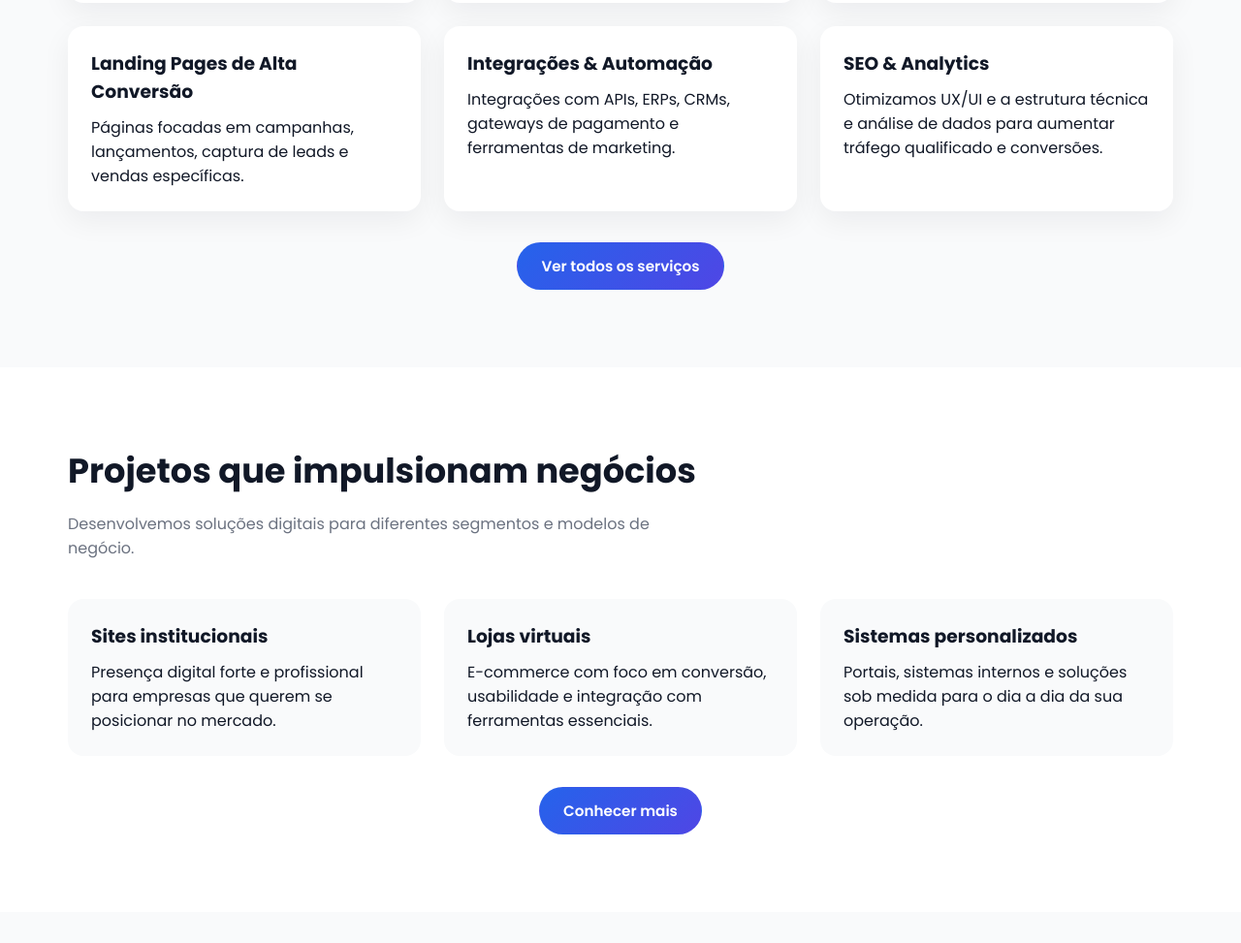
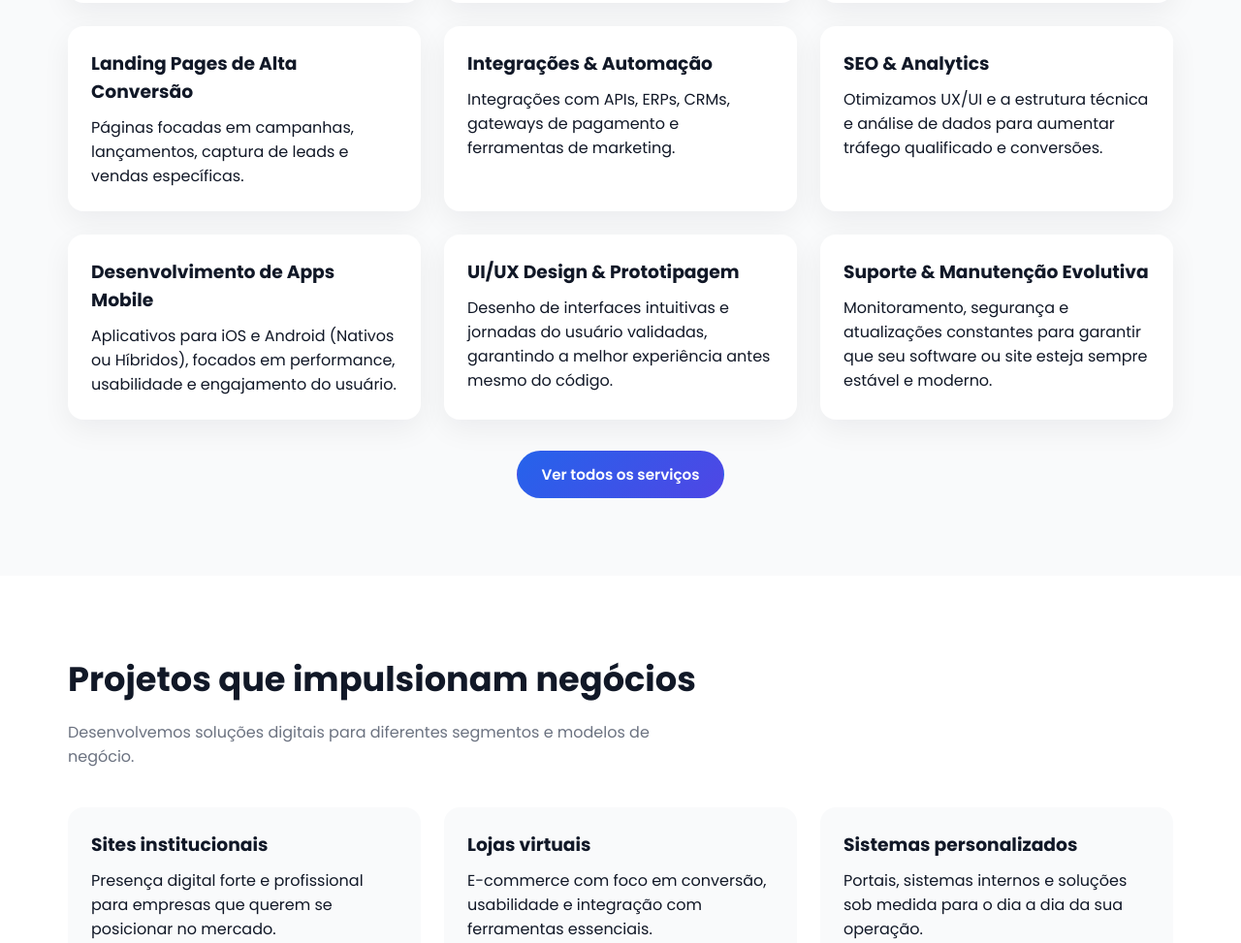
Before and after one commit to Jefferson23br/auctus, a PHP site: page / in a window 1280 px wide. Shown: the part 1720-2693 px from the top of the page at 97% size. Run offline with PHP 8.4, Linux system fonts and the light colour scheme.

Commit message:
Update index.php

```diff
--- a/index.php
+++ b/index.php
@@ -58,6 +58,20 @@ include 'templates/header.php';
                     <h3>SEO & Analytics</h3>
                     <p>Otimizamos UX/UI e a estrutura técnica e análise de dados para aumentar tráfego qualificado e conversões.</p>
                 </div>
+                <div class="service-card">
+                    <h3>Desenvolvimento de Apps Mobile</h3>
+                    <p>Aplicativos para iOS e Android (Nativos ou Híbridos), focados em performance, usabilidade e engajamento do usuário.</p>
+                </div>
+
+                <div class="service-card">
+                    <h3>UI/UX Design & Prototipagem</h3>
+                    <p>Desenho de interfaces intuitivas e jornadas do usuário validadas, garantindo a melhor experiência antes mesmo do código.</p>
+                </div>
+
+                <div class="service-card">
+                    <h3>Suporte & Manutenção Evolutiva</h3>
+                    <p>Monitoramento, segurança e atualizações constantes para garantir que seu software ou site esteja sempre estável e moderno.</p>
+                </div>
             </div>
             <div style="margin-top: 32px; text-align: center;">
                 <a href="servicos" class="btn btn-primary">Ver todos os serviços</a>
@@ -101,84 +115,81 @@ include 'templates/header.php';
             </div>
 
             <div class="insights-grid insights-grid-home">
-                <!-- Card 1 -->
+               <!-- Post 1 -->
                 <article class="insight-card">
-                    <a href="jensen-huang-historia-licoes-empresas-e-o-legado-de-um-visionario-da-tecnologia" class="insight-card-image-link">
-                        <img src="assets/images/posts/quem-e-Jensen-Huang.webp"
-                            alt="Jensen Huang: História, lições de um Legado"
-                            class="insight-card-image">
+                    <a href="o-sucesso-da-zara" class="insight-card-image-link">
+                        <img src="assets/images/posts/O-Grande-sucesso-da-Zara.webp"
+                             alt="O sucesso da Zara: Estratégias, inovação e impacto no varejo de moda"
+                             class="insight-card-image">
+                    </a>
+                    <div class="insight-card-content">
+                        <span class="insight-tag">E-Commerce</span>
+                        <h3>
+                            <a href="o-sucesso-da-zara">
+                                O sucesso da Zara: Estratégias, inovação e impacto no varejo de moda
+                            </a>
+                        </h3>
+                        <p>
+                            O sucesso da Zara é um fenômeno notável no mundo da moda e do varejo, atribuído a várias estratégias e inovações.
+                        </p>
+                        <div class="insight-meta">
+                            <span>Por Auctus Consultoria</span>
+                            <span>20/11/2025</span>
+                        </div>
+                    </div>
+                </article>
+                <!-- Post 2 -->
+                <article class="insight-card">
+                    <a href="a-ciencia-dos-precos" class="insight-card-image-link">
+                        <img src="assets/images/posts/A-Ciencia-dos-precos-Como-a-Psicologia-influencia-suas-vendas-e-lucros.webp"
+                             alt="A Ciência dos preços: Como a Psicologia influencia suas vendas e lucros"
+                             class="insight-card-image">
+                    </a>
+                    <div class="insight-card-content">
+                        <span class="insight-tag">Insight</span>
+                        <h3>
+                            <a href="a-ciencia-dos-precos">
+                                A Ciência dos preços: Como a Psicologia influencia suas vendas e lucros
+                            </a>
+                        </h3>
+                        <p>
+                            Compreender a importância da psicologia dos preços é fundamental para qualquer negócio que deseje conquistar e reter clientes de forma eficaz.
+                        </p>
+                        <div class="insight-meta">
+                            <span>Por Auctus Consultoria</span>
+                            <span>19/11/2025</span>
+                        </div>
+                    </div>
+                </article>
+                <!-- Post 3 -->
+                <article class="insight-card">
+                    <a href="caito-maia-historia-licoes-e-legado" class="insight-card-image-link">
+                        <img src="assets/images/posts/Quem-e-Caito-Maia.webp"
+                             alt="Caito Maia: História, lições, empresas e o legado de um empreendedor visionário"
+                             class="insight-card-image">
                     </a>
                     <div class="insight-card-content">
                         <span class="insight-tag">Personalidades</span>
                         <h3>
-                            <a href="jensen-huang-historia-licoes-empresas-e-o-legado-de-um-visionario-da-tecnologia">
-                                Jensen Huang: História, lições de um Legado
+                            <a href="caito-maia-historia-licoes-e-legado">
+                                Caito Maia: História, lições de um Legado
                             </a>
                         </h3>
                         <p>
-                            Jensen Huang, oficialmente Jen-Hsun Huang, é um empresário e engenheiro elétrico taiwanês-americano, conhecido por ser o cofundador, presidente e CEO da NVIDIA,...
+                            Caito Maia é um renomado empresário brasileiro, conhecido principalmente por ser o fundador da Chilli Beans, a maior marca de óculos e acessórios da América Latina. ...
                         </p>
                         <div class="insight-meta">
                             <span>Por Auctus Consultoria</span>
-                            <span>17/11/2025</span>
+                            <span>18/11/2025</span>
                         </div>
                     </div>
                 </article>
-
-                <!-- Card 2 -->
+                <!-- Post 4 -->
                 <article class="insight-card">
                     <a href="jensen-huang-historia-licoes-empresas-e-o-legado-de-um-visionario-da-tecnologia" class="insight-card-image-link">
                         <img src="assets/images/posts/quem-e-Jensen-Huang.webp"
-                            alt="Jensen Huang: História, lições de um Legado"
-                            class="insight-card-image">
-                    </a>
-                    <div class="insight-card-content">
-                        <span class="insight-tag">Personalidades</span>
-                        <h3>
-                            <a href="jensen-huang-historia-licoes-empresas-e-o-legado-de-um-visionario-da-tecnologia">
-                                Jensen Huang: História, lições de um Legado
-                            </a>
-                        </h3>
-                        <p>
-                            Jensen Huang, oficialmente Jen-Hsun Huang, é um empresário e engenheiro elétrico taiwanês-americano, conhecido por ser o cofundador, presidente e CEO da NVIDIA,...
-                        </p>
-                        <div class="insight-meta">
-                            <span>Por Auctus Consultoria</span>
-                            <span>17/11/2025</span>
-                        </div>
-                    </div>
-                </article>
-
-                <!-- Card 3 -->
-                <article class="insight-card">
-                    <a href="jensen-huang-historia-licoes-empresas-e-o-legado-de-um-visionario-da-tecnologia" class="insight-card-image-link">
-                        <img src="assets/images/posts/quem-e-Jensen-Huang.webp"
-                            alt="Jensen Huang: História, lições de um Legado"
-                            class="insight-card-image">
-                    </a>
-                    <div class="insight-card-content">
-                        <span class="insight-tag">Personalidades</span>
-                        <h3>
-                            <a href="jensen-huang-historia-licoes-empresas-e-o-legado-de-um-visionario-da-tecnologia">
-                                Jensen Huang: História, lições de um Legado
-                            </a>
-                        </h3>
-                        <p>
-                            Jensen Huang, oficialmente Jen-Hsun Huang, é um empresário e engenheiro elétrico taiwanês-americano, conhecido por ser o cofundador, presidente e CEO da NVIDIA,...
-                        </p>
-                        <div class="insight-meta">
-                            <span>Por Auctus Consultoria</span>
-                            <span>17/11/2025</span>
-                        </div>
-                    </div>
-                </article>
-
-                <!-- Card 4 -->
-                <article class="insight-card">
-                    <a href="jensen-huang-historia-licoes-empresas-e-o-legado-de-um-visionario-da-tecnologia" class="insight-card-image-link">
-                        <img src="assets/images/posts/quem-e-Jensen-Huang.webp"
-                            alt="Jensen Huang: História, lições de um Legado"
-                            class="insight-card-image">
+                             alt="Jensen Huang: História, lições de um Legado"
+                             class="insight-card-image">
                     </a>
                     <div class="insight-card-content">
                         <span class="insight-tag">Personalidades</span>
```
